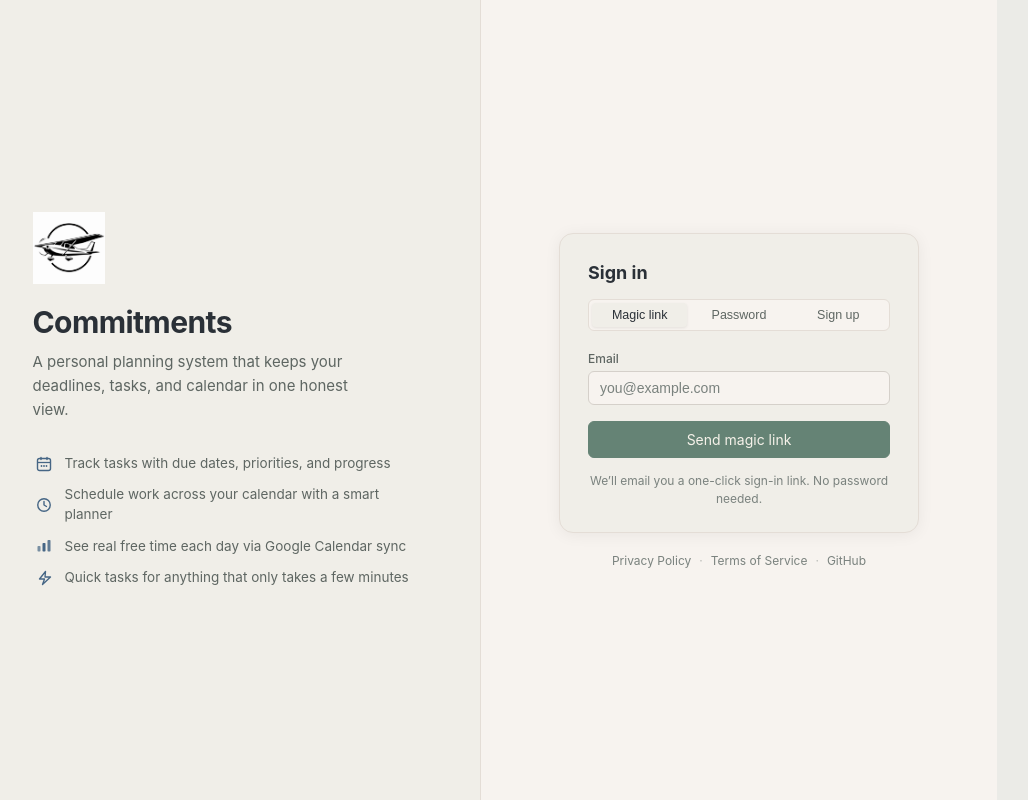
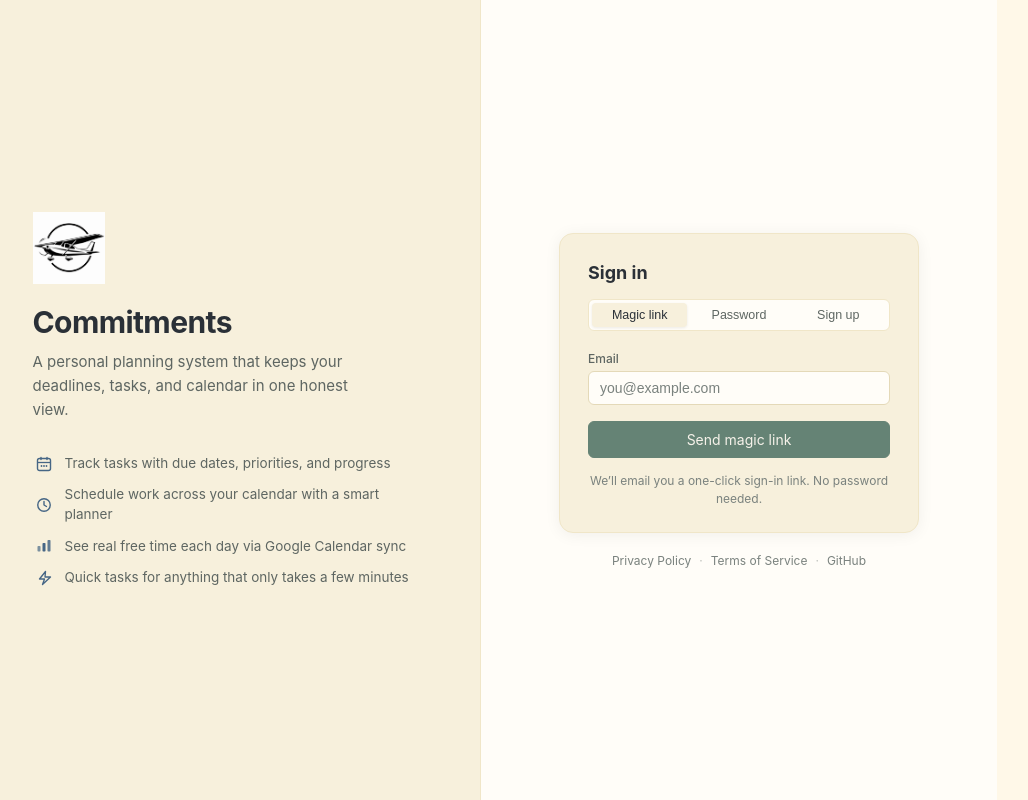
Before and after one commit to jbrownsberger/Commitments, a React (Vite) app: page / in a window 1280 px wide. Shown: the whole page, without its empty margins (159-1187 px from the left). Built offline with nearby package versions, Linux system fonts and the light colour scheme; no server answers.

Commit message:
theme: apply cream paper in harbor-lamp overlay

```diff
--- a/src/styles/harbor-lamp.css
+++ b/src/styles/harbor-lamp.css
@@ -16,17 +16,17 @@ html:root {
   --color-text-success:       #3F5C50;
   --color-text-warning:       #8A6A20;
   --color-text-info:          #3A5874;
-  --color-bg-page:            #EBEBE7;
-  --color-bg-primary:         #F7F3EF;
-  --color-bg-secondary:       #F0EEE8;
-  --color-bg-tertiary:        #D8D0CA;
+  --color-bg-page:            #FFF8E8;
+  --color-bg-primary:         #FFFDF8;
+  --color-bg-secondary:       #F7F0DC;
+  --color-bg-tertiary:        #E4D9B8;
   --color-bg-danger:          #F6E4E2;
   --color-bg-success:         #E3EBE6;
-  --color-bg-warning:         #FFF8E8;
-  --color-bg-info:            #D4DCDC;
-  --color-border-primary:     #D8D0CA;
-  --color-border-secondary:   #D5D0CA;
-  --color-border-tertiary:    #E4DDD6;
+  --color-bg-warning:         #FFF3CC;
+  --color-bg-info:            #E8EEEF;
+  --color-border-primary:     #E4D9B8;
+  --color-border-secondary:   #E4D9B8;
+  --color-border-tertiary:    #F0E6C8;
   --color-border-danger:      #D4A09C;
   --color-border-success:     #A3B8A8;
   --color-border-info:        #82979B;
@@ -140,7 +140,6 @@ a { color: var(--color-azure); }
 
 .login-feature-icon { color: var(--color-azure); }
 
-/* Overdue: Wild Poppy, not fuchsia #a12c7b */
 .focus-card--overdue {
   border-color: rgba(184, 91, 87, 0.35) !important;
   background: #F6E4E2 !important;
@@ -164,7 +163,6 @@ html[data-theme="dark"] .focus-card-overdue-badge {
   background: rgba(215, 108, 110, 0.18) !important;
 }
 
-/* Old picker hexes + rgb() (Safari: no attribute i-flag) */
 [style*="#e05252"], [style*="#E05252"], [style*="rgb(224, 82, 82)"] { background-color: #B85B57 !important; }
 [style*="#e07a52"], [style*="#E07A52"], [style*="rgb(224, 122, 82)"] { background-color: #C46A4A !important; }
 [style*="#d4a017"], [style*="#D4A017"], [style*="rgb(212, 160, 23)"] { background-color: #E8B84A !important; }
```
